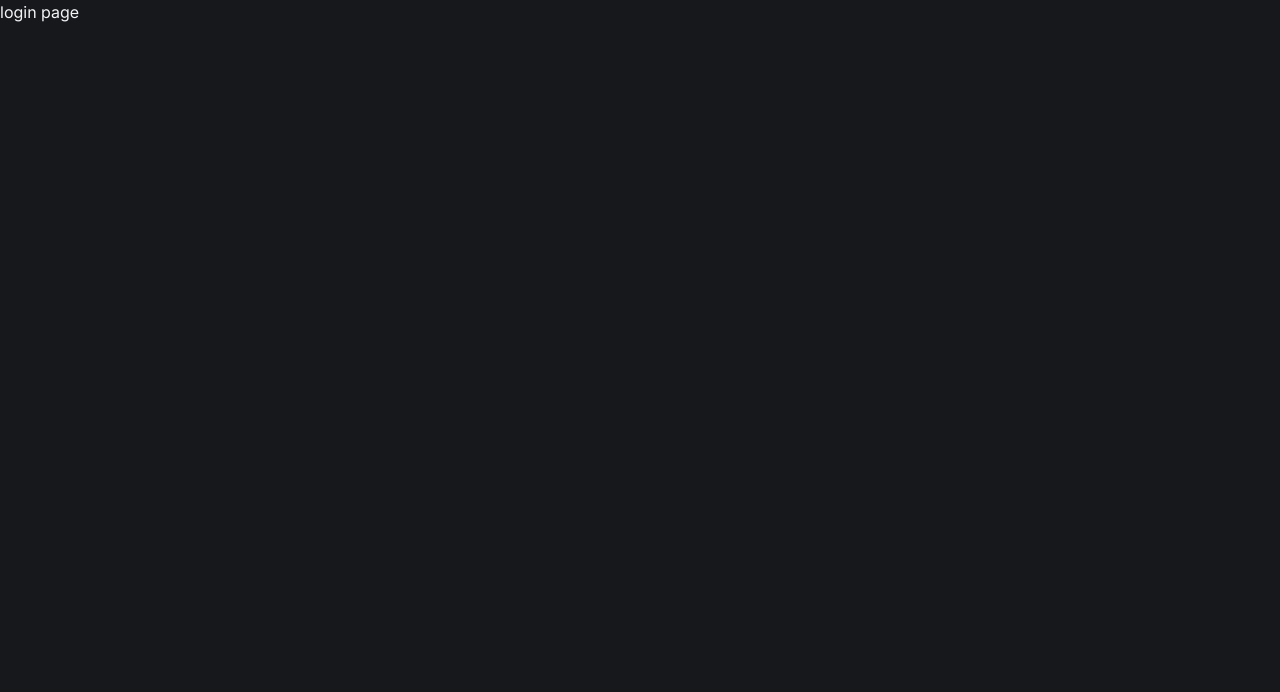
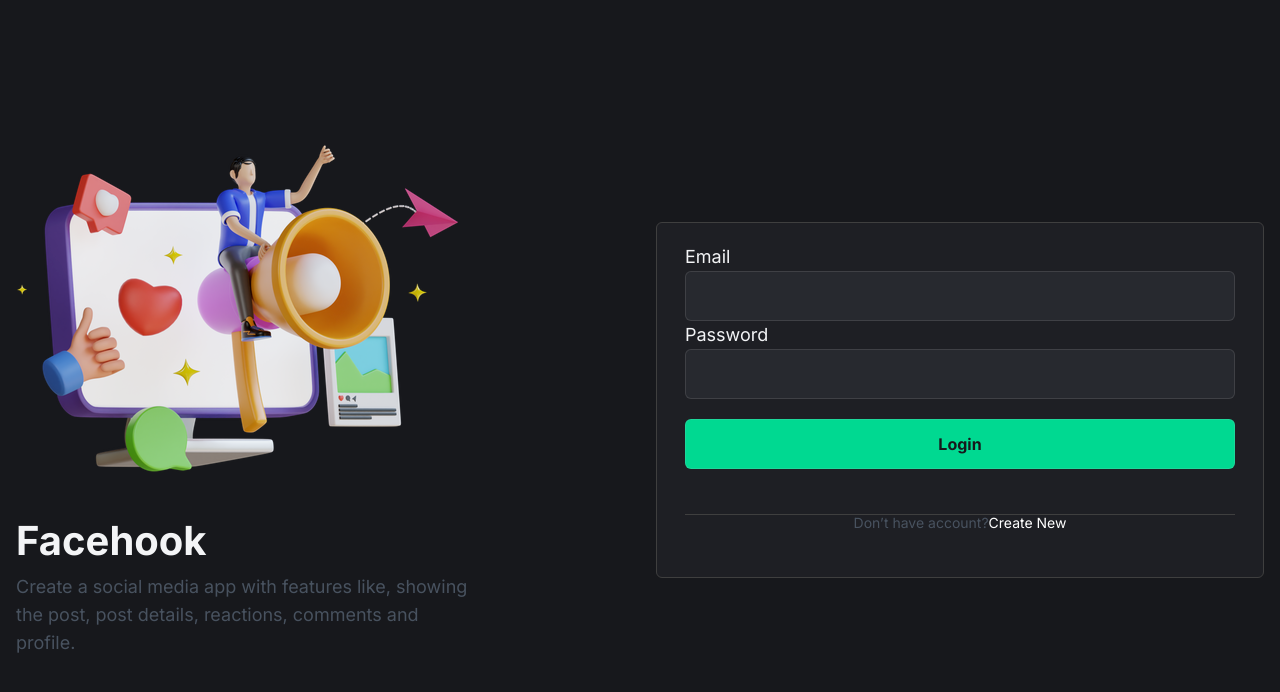
Before and after one commit to toufiq007/linkUP, a React (Vite) app in the folder client/: page /login in a window 1280 px wide. Shown: the top 692 px of the page. Built offline with nearby package versions, Linux system fonts and the light colour scheme.

Commit message:
created our login page and structure our login form component and login page

```diff
--- /dev/null
+++ b/client/src/components/LoginForm.jsx
@@ -0,0 +1,36 @@
+const LoginForm = () => {
+  return (
+    <>
+      <htmlForm className="border-b border-[#3F3F3F] pb-10 lg:pb-[60px]">
+        {/* <!-- email --> */}
+        <div className="htmlForm-control">
+          <label className="auth-label" htmlFor="email">
+            Email
+          </label>
+          <input className="auth-input" name="email" type="email" id="email" />
+        </div>
+        {/* <!-- password --> */}
+        <div className="htmlForm-control">
+          <label className="auth-label" htmlFor="email">
+            Password
+          </label>
+          <input
+            className="auth-input"
+            name="password"
+            type="password"
+            id="password"
+          />
+        </div>
+        {/* <!-- Submit --> */}
+        <button
+          className="auth-input my-5 bg-lwsGreen font-bold text-deepDark transition-all hover:opacity-90"
+          type="submit"
+        >
+          Login
+        </button>
+      </htmlForm>
+    </>
+  );
+};
+
+export default LoginForm;
--- a/client/src/pages/LoginPage.jsx
+++ b/client/src/pages/LoginPage.jsx
@@ -1,10 +1,49 @@
-
+import { Link } from "react-router-dom";
+import AuthIllustration from "../assets/images/auth_illustration.png";
+import LoginForm from "../components/LoginForm";
 const LoginPage = () => {
-        return (
-                <div>
-                        <h2>login page</h2>
-                </div>
-        );
+  return (
+    <main className="flex min-h-screen items-center justify-center bg-deepDark py-8">
+      <div className="max-w-[1368px] flex-1">
+        <div className="container grid items-center gap-8 lg:grid-cols-2">
+          {/* <!-- illustration and title --> */}
+          <div>
+            <img
+              className="mb-12 max-w-full max-lg:hidden"
+              src={AuthIllustration}
+              alt="auth_illustration"
+            />
+            <div>
+              <h1 className="mb-3 text-4xl font-bold lg:text-[40px]">
+                Facehook
+              </h1>
+              <p className="max-w-[452px] text-gray-600/95 lg:text-lg">
+                Create a social media app with features like, showing the post,
+                post details, reactions, comments and profile.
+              </p>
+            </div>
+          </div>
+          {/* <!-- illustration and title ends --> */}
+          {/* <!-- login htmlForm --> */}
+          <div className="card">
+            <LoginForm />
+            <div className="py-4 lg:py-6">
+              <p className="text-center text-xs text-gray-600/95 lg:text-sm">
+                Don’t have account?
+                <Link
+                  className="text-white transition-all hover:text-lwsGreen hover:underline"
+                  to="/register"
+                >
+                  Create New
+                </Link>
+              </p>
+            </div>
+          </div>
+          {/* <!-- login htmlForm ends --> */}
+        </div>
+      </div>
+    </main>
+  );
 };
 
 export default LoginPage;
```
